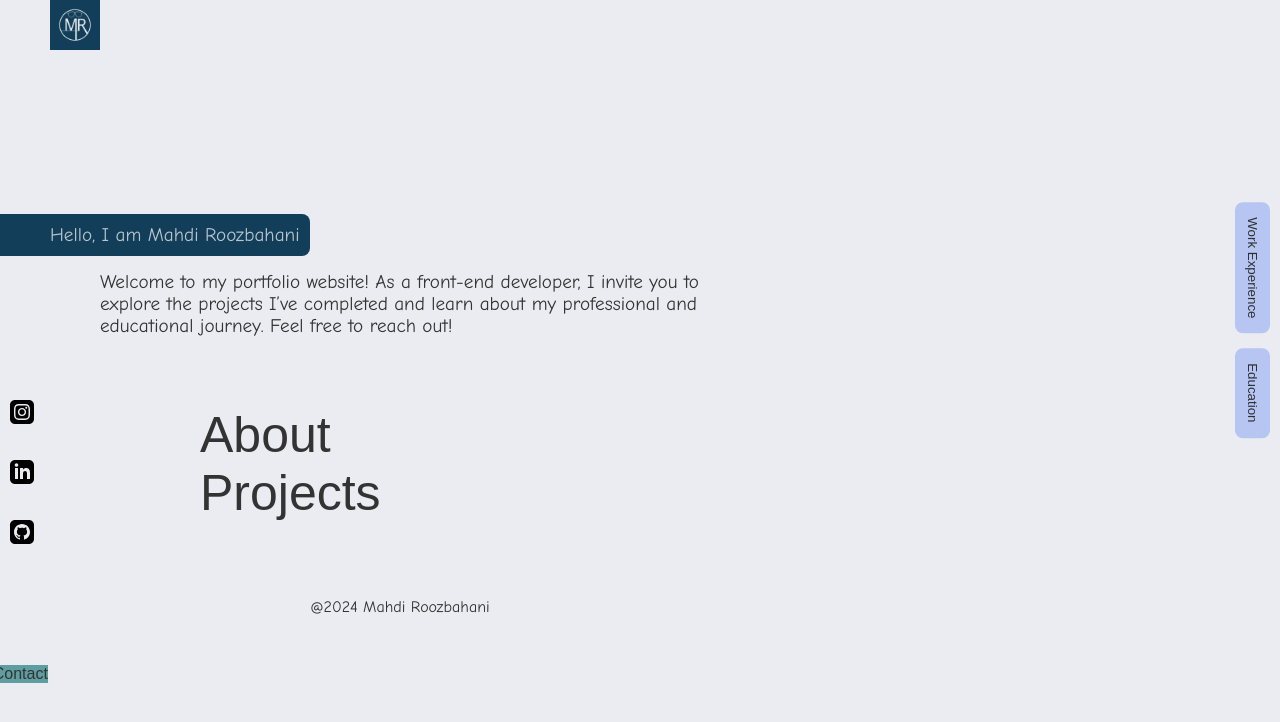
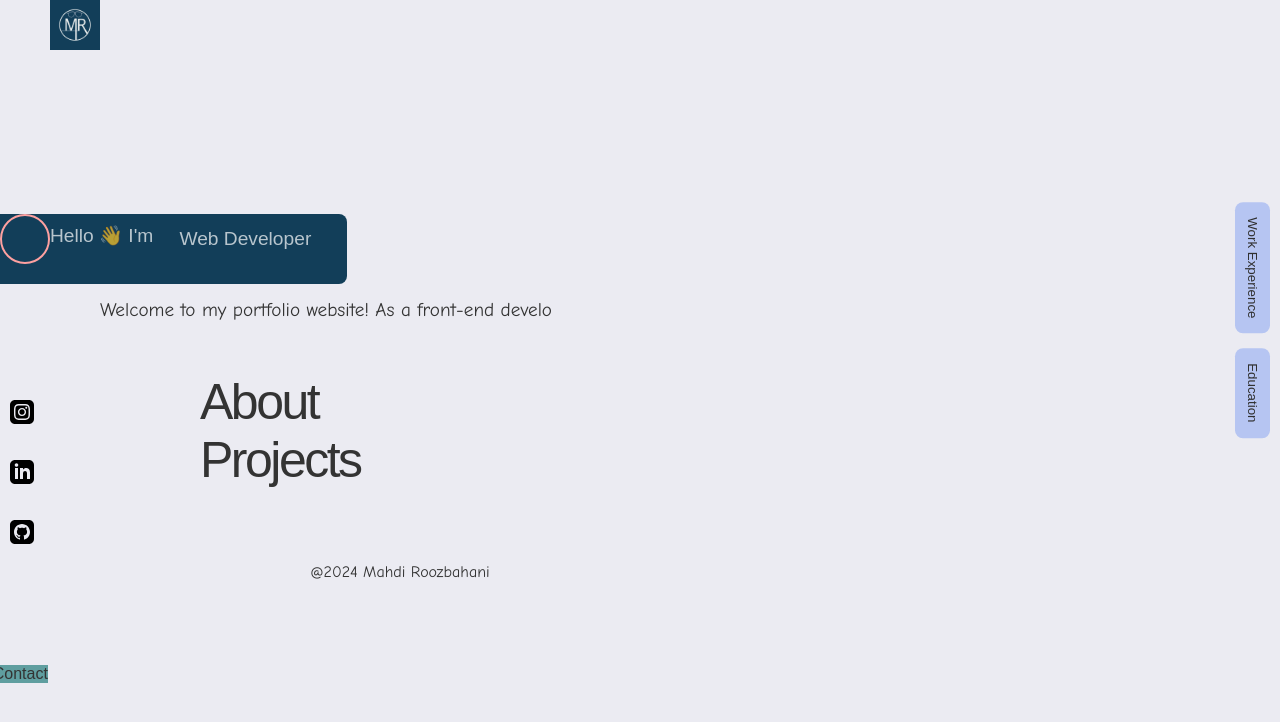
Before and after one commit to coder-mahdi/mahdi-roozbahani-portfolio, a React (Vite) app: page / in a window 1280 px wide. Shown: the top 722 px of the page. Built offline with nearby package versions, Linux system fonts and the light colour scheme.

Commit message:
added animation

```diff
--- a/public/data/homeData.json
+++ b/public/data/homeData.json
@@ -1,6 +1,18 @@
 {
-    "helloMessage": "Hello, I am Mahdi Roozbahani",
+
+    "helloMessage": [
+      {
+        "part1": "Hello 👋 I'm",
+        "part2": "Mahdi Roozbahani",
+        "part3": "Web Developer"
+      }
+    ],
+
+
     "welcomeMessage": "Welcome to my portfolio website! As a front-end developer, I invite you to explore the projects I’ve completed and learn about my professional and educational journey.\nFeel free to reach out!",
+
+
+
     "buttons": [
       {
         "title": "About",
--- a/src/components/Home.jsx
+++ b/src/components/Home.jsx
@@ -1,21 +1,32 @@
-import React, { useEffect, useState } from 'react';
+import React, { useEffect, useState, useRef } from 'react';
 import AnimatedText from './AnimatedText.jsx';
 import Header from './Header.jsx';
 import Sidebar from './Sidebar.jsx';
 import Footer from './Footer.jsx';
 import Tabs from './Tabs.jsx';
 import '../styles/Home.scss';
+import { motion } from "framer-motion";
+import { useFollowPointer } from "./useFollowPointer";
+import TypewriterText from './TypewriterText.jsx';
 
 function Home() {
-  const [finalMessage, setFinalMessage] = useState("");
+  const [helloText, setHelloMessage] = useState("");
+  const [firstText, setFirstText] = useState("");
+  const [secondText, setSecondText] = useState("");
   const [welcomeMessage, setWelcomeMessage] = useState("");
   const [buttonsData, setButtonsData] = useState([]);
+
+  const ref = useRef(null); // مرجع برای المنت
+  const { x, y } = useFollowPointer(ref); // استفاده از هوک
+
 
   useEffect(() => {
     fetch('/data/homeData.json')
       .then((response) => response.json())
       .then((data) => {
-        setFinalMessage(data.helloMessage);
+        setHelloMessage(data.helloMessage[0].part1);
+        setFirstText(data.helloMessage[0].part2);
+        setSecondText(data.helloMessage[0].part3);
         setWelcomeMessage(data.welcomeMessage);
         setButtonsData(data.buttons);
       })
@@ -28,23 +39,44 @@ function Home() {
 
       <div className="main-content">
 
+      <motion.div style={{ x, y }} ref={ref} className="circle-pointer">
+      </motion.div>
+
         <div className="content-area">
+
         <div className="text-slide-container">
-            <AnimatedText finalMessage={finalMessage} duration={400} />
+  <div className="animated-text">
+    <div className="hello-text">{helloText}</div> {/* پیام ثابت */}
+    <section className="animation">
+      <div className="second">
+        <div>{firstText}</div> {/* پیام دوم */}
+      </div>
+      <div className="third">
+        <div>{secondText}</div> {/* پیام سوم */}
+      </div>
+    </section>
   </div>
 </div>
 
+
+
+
+
+        </div>
+
         <div className="welcome-message-wrapper">
-          <p className="welcome-message">{welcomeMessage}</p>
+        <TypewriterText text={welcomeMessage} />
+
         </div>
 
         <div className="buttons-wrapper">
   {buttonsData.map((button, index) => (
     <a key={index} href={button.link} className="custom-button">
-              {button.title}
+      <span className="key-animation">{button.title}</span> {/* متن دکمه */}
     </a>
   ))}
 </div>
+
 
       </div>
 
--- /dev/null
+++ b/src/components/TypewriterText.jsx
@@ -0,0 +1,20 @@
+import React, { useEffect, useState } from 'react';
+
+function TypewriterText({ text }) {
+  const [displayedText, setDisplayedText] = useState("");
+  const [index, setIndex] = useState(0);
+
+  useEffect(() => {
+    if (index < text.length) {
+      const timeout = setTimeout(() => {
+        setDisplayedText((prev) => prev + text[index]);
+        setIndex((prev) => prev + 1);
+      }, 100); // تنظیم سرعت تایپ
+      return () => clearTimeout(timeout);
+    }
+  }, [index, text]);
+
+  return <p className="welcome-message">{displayedText}</p>;
+}
+
+export default TypewriterText;
--- /dev/null
+++ b/src/components/useFollowPointer.jsx
@@ -0,0 +1,30 @@
+import { useEffect } from 'react';
+import { useMotionValue, useSpring, frame } from 'framer-motion';
+
+const spring = { damping: 3, stiffness: 50, restDelta: 0.001 };
+
+export function useFollowPointer(ref) {
+  const xPoint = useMotionValue(0);
+  const yPoint = useMotionValue(0);
+  const x = useSpring(xPoint, spring);
+  const y = useSpring(yPoint, spring);
+
+  useEffect(() => {
+    if (!ref.current) return;
+
+    const handlePointerMove = ({ clientX, clientY }) => {
+      const element = ref.current;
+
+      frame.read(() => {
+        xPoint.set(clientX - element.offsetLeft - element.offsetWidth / 2);
+        yPoint.set(clientY - element.offsetTop - element.offsetHeight / 2);
+      });
+    };
+
+    window.addEventListener("pointermove", handlePointerMove);
+
+    return () => window.removeEventListener("pointermove", handlePointerMove);
+  }, []);
+
+  return { x, y };
+}
--- a/src/styles/AnimatedText.scss
+++ b/src/styles/AnimatedText.scss
@@ -6,51 +6,61 @@
 //   }
 
   .animated-text {
-    word-break: break-word;
-    white-space: normal;
+    display: flex;
+    flex-direction: row;
+    // display: inline-block;
+    // // word-break: break-word;
+    // white-space: normal;
     font-size: 1.2rem;
-    overflow: hidden;
-    margin: 0 auto;
+    // overflow: hidden;
+    // margin: 0 auto;
     padding: 10px 10px;
     padding-left: 50px;
-    top: 170px;
-    left: 0;
-    // max-width: 50%;
-    // width: 100%;
-    height: auto;
+    // top: 170px;
+    // left: 0;
+    // height: auto;
     color: rgba(255, 255, 255, 0.70);
     background-color: #123E59;
     border-top-right-radius: 8px;
     border-bottom-right-radius: 8px;
-    // position: absolute;
     text-align: center;
-    // position: relative; /* یا absolute */
     z-index: 10;
-    transition: all 0.3s ease-in-out;
-    // animation: animated-text 4s steps(29, end) 1s 1 normal both,
-    //            animated-cursor 600ms steps(29, end) infinite;
 
   }
 
   .text-slide-container{
     display: flex;
+    flex-direction: row;
+    align-items: center;
+    // justify-content: center;
+    position: relative;
   }
 
-  /* انیمیشن متن */
-  @keyframes animated-text {
-    from { width: 0; }
-    to { width: 472px; } /* طول نهایی متن */
-  }
 
-  /* انیمیشن مکان‌نما */
-  @keyframes animated-cursor {
-    from { border-right-color: rgba(0, 255, 0, 0.75); }
-    to { border-right-color: transparent; }
-  }
 
-  /* کلاس برای نمایش متن نهایی */
-//   .animated-text.show {
-//     width: auto;
-//     border-right: none; /* حذف مکان‌نما */
-//     animation: animated-text 4s steps(29, end) forwards, animated-cursor 600ms steps(29, end) infinite; /* انیمیشن روی متن نهایی */
-//   }
+.animation {
+  height: 50px;
+  overflow: hidden;
+  // margin-left: 1rem;
+}
+
+.animation > div > div {
+  padding: 0.25rem 0.75rem;
+  height: 2.81rem;
+  margin-bottom: 2.81rem;
+  display: inline-block;
+}
+
+.animation div:first-child {
+  animation: text-animation 8s infinite;
+}
+
+
+
+@keyframes text-animation {
+  0% {margin-top: 0;} /* پیام دوم */
+  25% {margin-top: 0;} /* نمایش پیام دوم */
+  50% {margin-top: -5.62rem;} /* نمایش پیام سوم */
+  75% {margin-top: -5.62rem;} /* نگه‌داشتن پیام سوم */
+  100% {margin-top: 0;} /* بازگشت به پیام دوم */
+}
--- a/src/styles/Home.scss
+++ b/src/styles/Home.scss
@@ -15,12 +15,7 @@
   // align-items: flex-start;
 }
 
-// .text-slide-container{
-//   display: flex;
-//   flex-direction: column; /* قرار دادن عناصر در یک ردیف */
-//   gap: 20px;
 
-// }
 
 .content-area {
   margin-top: 166px;
@@ -31,22 +26,32 @@
   // align-items: flex-start;
 }
 
+
+// wellcom message
+
   .welcome-message-wrapper{
     margin-left: 100px;
     margin-right: 70px;
-    // margin-top: 355px;
-    // position: absolute;
-    // left: 50%;
-    // transform: translate(-50%, -50%);
+
   }
+
   .welcome-message {
     font-size: 1.2em;
-    margin-top: 15px; /* فاصله از نوار "Hello" */
-    text-align: left; /* چپ‌چین کردن متن */
+    margin-top: 15px;
+    text-align: left;
+    white-space: pre-wrap;
+    border-right: 2px solid rgba(255, 255, 255, 0.75); /* مکان‌نما */
+    animation: blinkingCursor 500ms steps(50) infinite normal;
+  }
 
-    //
-    display: inline-block;
+  @keyframes blinkingCursor {
+    from { border-right-color: rgba(255, 255, 255, 0.75); }
+    to { border-right-color: transparent; }
   }
+
+
+
+  // Buttons
 
   .buttons-wrapper{
     font-size: 50px;
@@ -62,6 +67,24 @@
   }
 
 
+  .key-animation {
+    font-size: 1em; /* اندازه‌ی متن برای دکمه */
+    display: inline-block;
+    letter-spacing: -0.05em;
+    transition: transform 0.2s;
+    animation: pressDown 2s infinite; /* افزودن انیمیشن */
+  }
+
+  @keyframes pressDown {
+    0%, 100% {
+      transform: translateY(0);
+    }
+    50% {
+      transform: translateY(10px); /* شبیه‌سازی فشار دادن کلید */
+    }
+  }
+
+
 
   @media (min-width: 768px) and (max-width: 1024px) {
 
@@ -72,3 +95,16 @@
 
 
   }
+
+
+
+  .circle-pointer {
+    position: absolute;
+    width: 50px; /* عرض دایره */
+    height: 50px; /* ارتفاع دایره */
+    border: 2px solid rgb(253, 160, 160); /* خط سفید دور دایره */
+    border-radius: 50%; /* برای گرد شدن */
+    pointer-events: none; /* جلوگیری از کلیک روی دایره */
+    box-sizing: border-box;
+    z-index: 1100;
+  }
```
Lines whose indentation alone changed are shown as unchanged.
